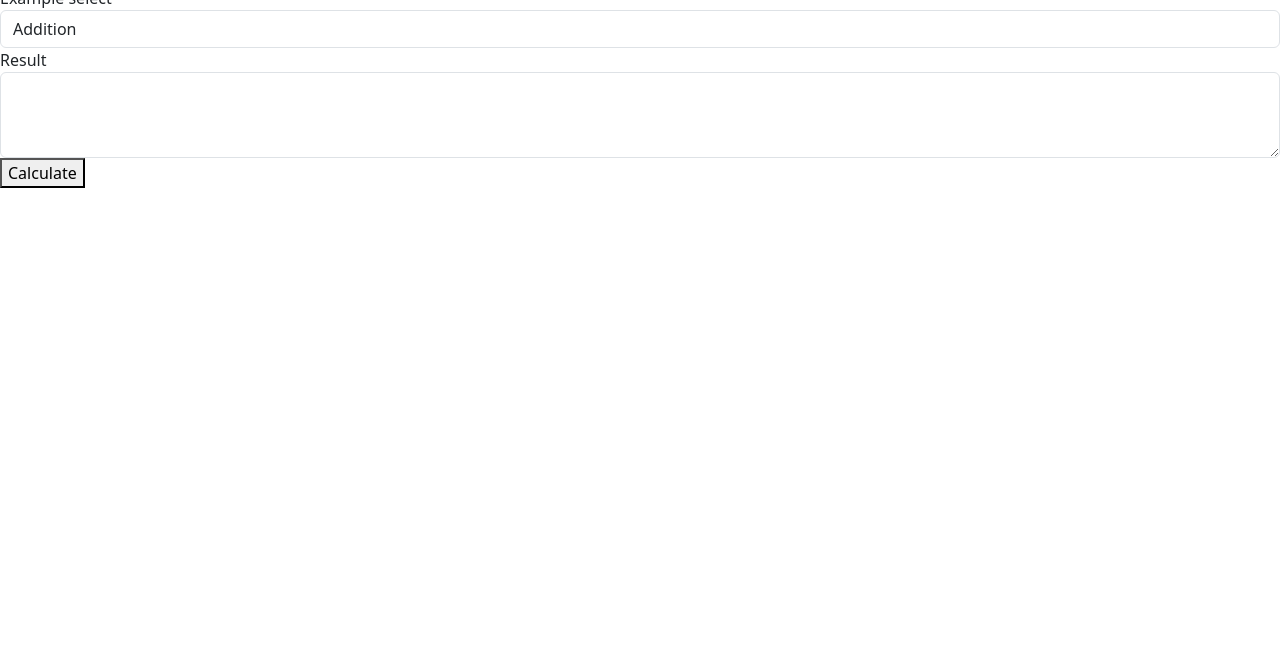
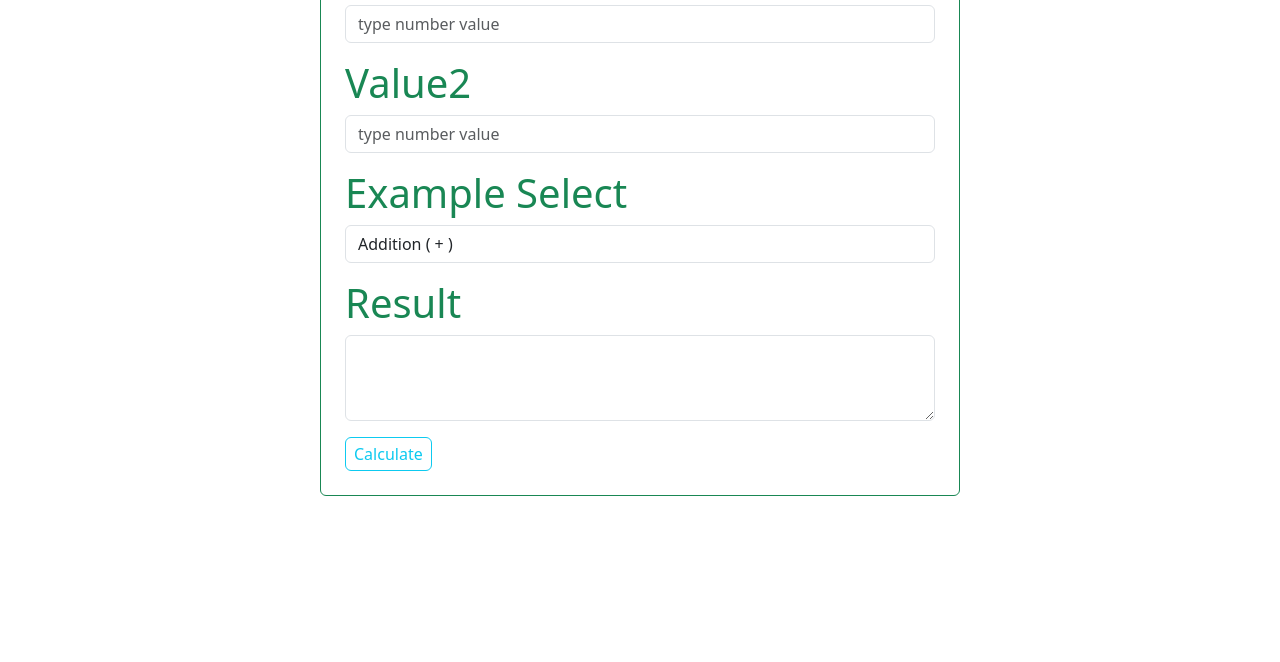
Before and after one commit to Habiburdeveloper/assignment-1, a plain HTML site: page calculator/index.html in a window 1280 px wide. Shown: the part 138-800 px from the top of the page. Drawn offline with nearby package versions, Linux system fonts and the light colour scheme.

Commit message:
4rth commit

```diff
--- a/calculator/assets/css/style.css
+++ b/calculator/assets/css/style.css
@@ -0,0 +1,7 @@
+
+
+*{
+    margin: 0;
+    padding: 0;
+    box-sizing: border-box;
+}
--- a/calculator/index.html
+++ b/calculator/index.html
@@ -11,31 +11,33 @@
 </head>
 <body>
     <!-- Bootstrap form -->
-        <div class="form-group">
-          <label for="Input1">value1</label>
+    <div class="calculator my-3 mx-4 w-50 mx-auto border border-success p-4 rounded">
+      <h2>A Simlpe Calculator:</h2>
+        <div class="form-group mb-3">
+          <label class="mb-2 display-6 text-capitalize text-success" for="Input1">value1</label>
           <input type="text" class="form-control" id="Input1" placeholder="type number value">
         </div>
-        <div class="form-group">
-          <label for="Input2">value2</label>
+        <div class="form-group mb-3">
+          <label class="mb-2 display-6 text-capitalize text-success" for="Input2">value2</label>
           <input type="text" class="form-control" id="Input2" placeholder="type number value">
         </div>
-        <div class="form-group">
-          <label for="exampleFormControlSelect1">Example select</label>
+        <div class="form-group mb-3">
+          <label class="mb-2 display-6 text-capitalize text-success" for="exampleFormControlSelect1">Example select</label>
           <select class="form-control" id="exampleFormControlSelect1">
-            <option value="addition" id="addition">Addition</option>
-            <option value="subtraction" id="subtraction">Subtraction</option>
-            <option value="multiplication" id="multiplication">Multiplication</option>
-            <option value="divid" id="divid">divid</option>
+            <option value="addition" id="addition">Addition ( + )</option>
+            <option value="subtraction" id="subtraction">Subtraction ( - )</option>
+            <option value="multiplication" id="multiplication">Multiplication ( * )</option>
+            <option value="divid" id="divid">Divid ( / )</option>
           </select>
         </div>
-        <div class="form-group">
-          <label for="result">Result</label>
+        <div class="form-group mb-3">
+          <label class="mb-2 display-6 text-capitalize text-success" for="result">Result</label>
           <textarea class="form-control" id="result" rows="3"></textarea>
         </div>
 
-        <button onclick="calculate()">Calculate</button>
+        <button class="py-1 px-2 rounded btn btn-outline-info" onclick="calculate()">Calculate</button>
 
-
+    </div>
 
     <script src="assets/js/main.js"></script>
 </body>
```
